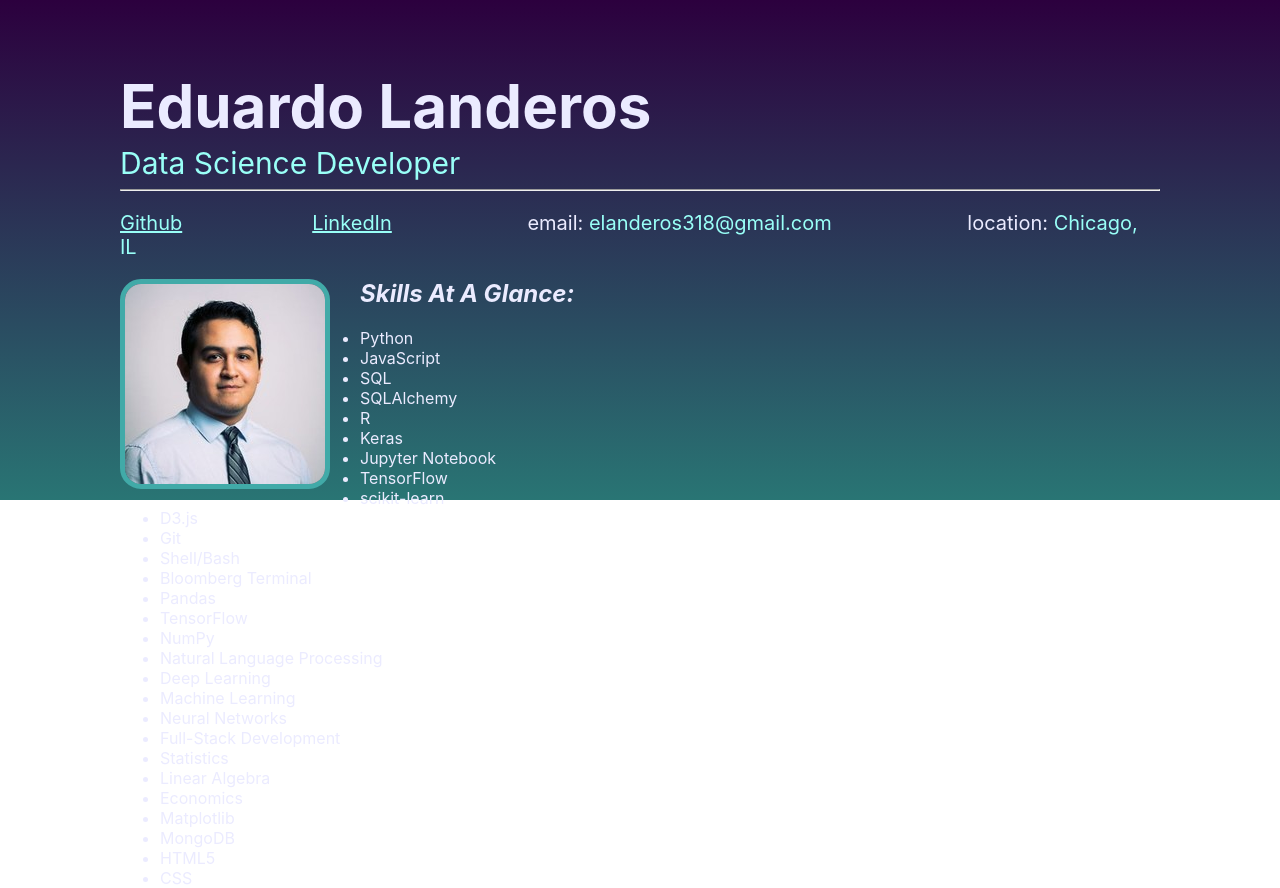
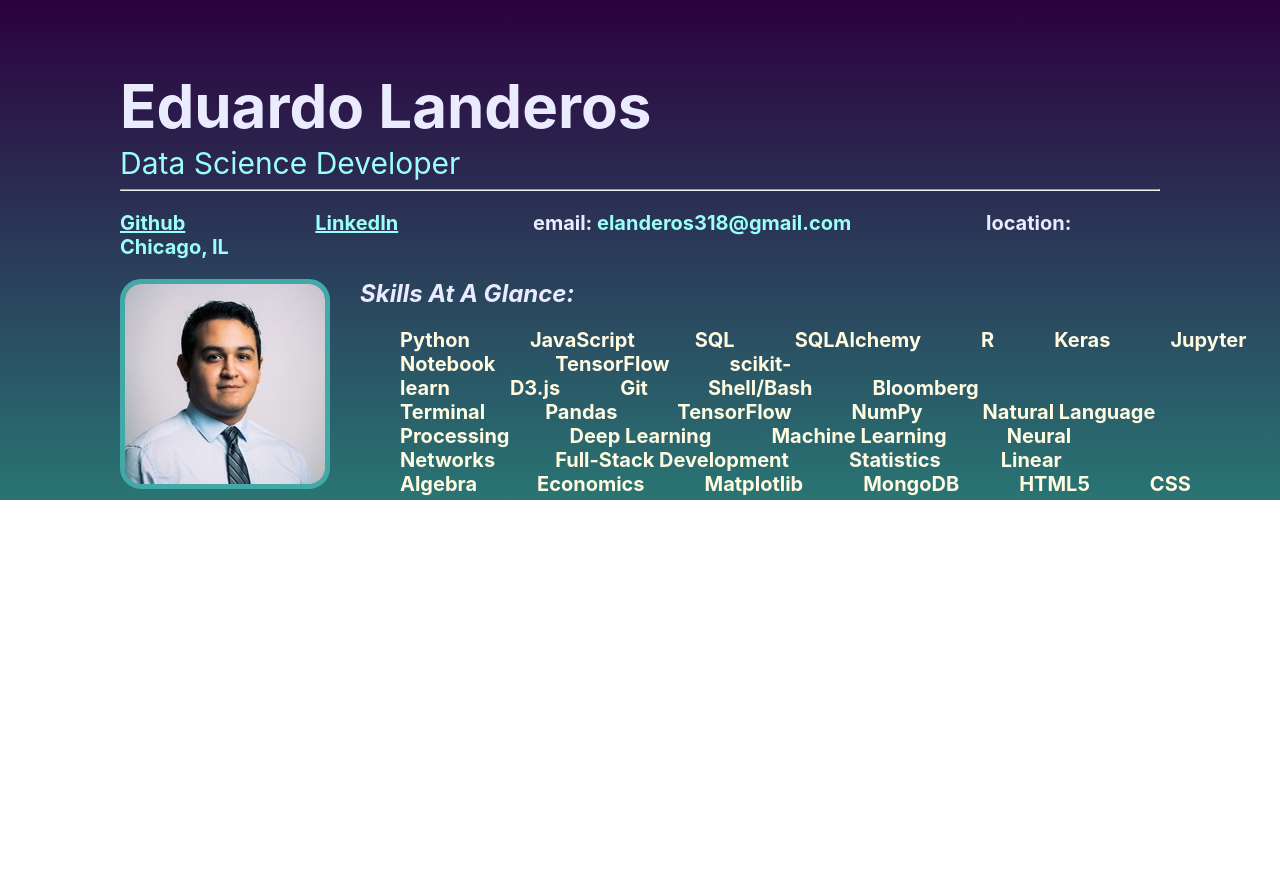
Before and after one commit to elanderos318/portfolio-website, a React (Create React App) app: page / in a window 1280 px wide. After the commit the page ends 800 px from the top, so only its background shows below. Built offline with nearby package versions, Linux system fonts and the light colour scheme.

Commit message:
rough finish of skills header and skills list

```diff
--- a/src/App.css
+++ b/src/App.css
@@ -80,15 +80,28 @@ a {
   padding-left: 0px;
   font-size: 20px;
   color: hsl(175deg, 100%, 80%);
-  /* font-weight: 100; */
-  /* margin: 0px; */
+
 }
 
 .header-contact li {
   display: inline;
   margin-right: 130px;
+  font-weight: bold;
 }
 
 .skills-header {
   font-style: italic;
+  margin-left: 240px;
 }
+
+.skill-set {
+  margin-left: 240px;
+}
+
+.skill-set-li {
+  display: inline;
+  margin-right: 60px;
+  font-size: 20px;
+  color: hsl(50deg, 100%, 94%);
+  font-weight: bold;
+}
--- a/src/App.js
+++ b/src/App.js
@@ -35,7 +35,7 @@ function Header() {
   const skillSet = header.skills;
   const skillElements = skillSet.map((skill, i) => {
     return (
-      <li key={i}>
+      <li className = "skill-set-li" key={i}>
         {skill}
       </li>
     )
@@ -71,7 +71,7 @@ function Header() {
 
         <h2 className = "skills-header">Skills At A Glance:</h2>
 
-        <ul classNmae = "skill-set">
+        <ul className = "skill-set">
           {skillElements}
         </ul>
 
```
